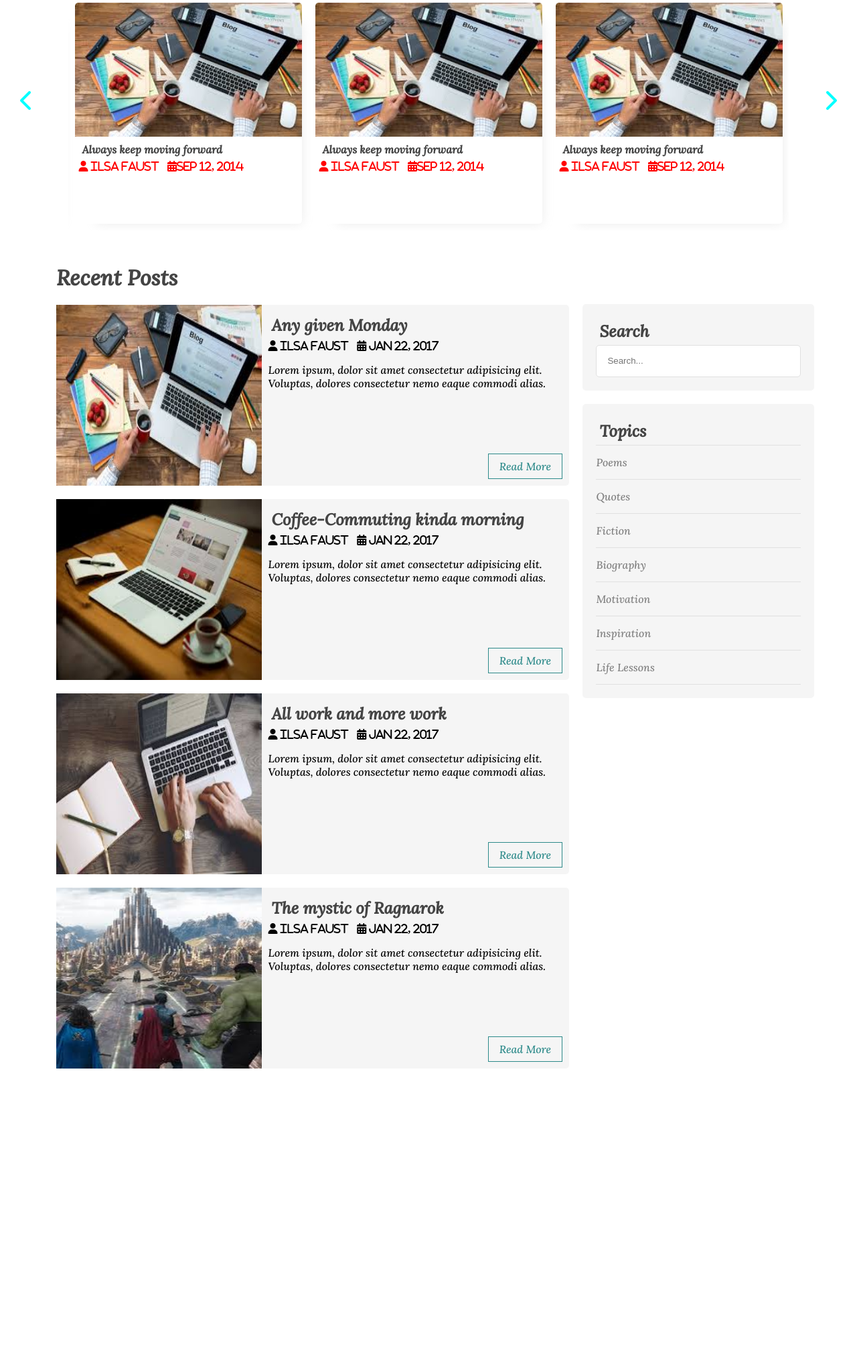
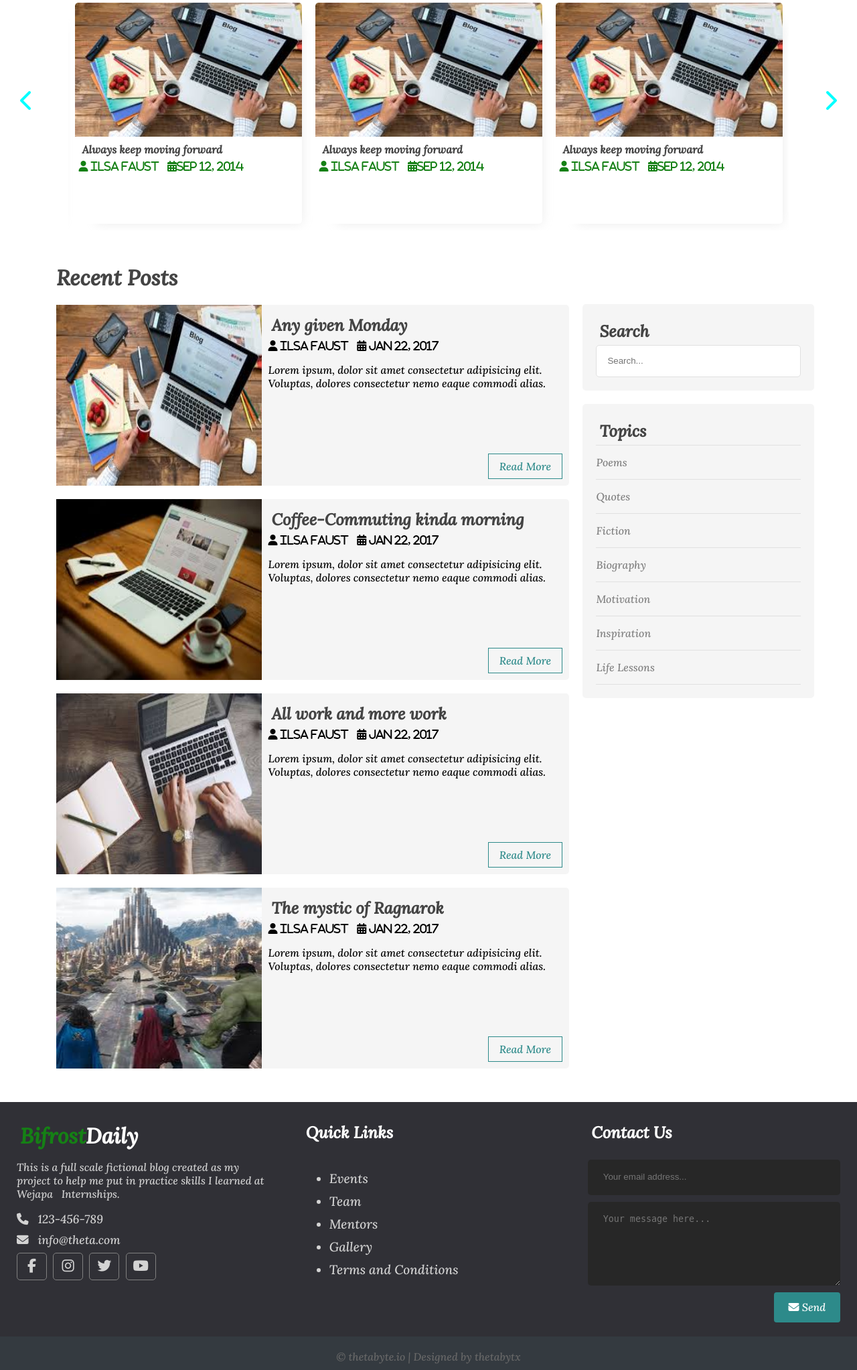
Before and after one commit to thetabyte/thorblog, a PHP site: page /assets/blog.html in a window 1280 px wide. Shown: the part 173-2218 px from the top of the page at 67% size. Before the commit the page ends 1768 px from the top, so only its background shows below. Run offline with PHP 8.4, Linux system fonts and the light colour scheme; some libraries are stand-ins or nearby versions.

Commit message:
feat: Footer design implementation

```diff
--- a/assets/blog.html
+++ b/assets/blog.html
@@ -211,7 +211,68 @@
 
     <!--/container-->
 
+    <!--Footer-->
+    <div class="footer">
+        <div class="footer-content">
+            <div class="footer-section about">
+                <h1 class="logo-text"><span>Bifrost</span>Daily</h1>
+                <p>
+                    This is a full scale fictional blog created as my project to
+                    help me put in practice skills I learned at Wejapa &nbsp; Internships.
+                </p>
+                <div class="contact">
+                    <span><i class="fa fa-phone"></i> &nbsp; 123-456-789</span>
+                    <span><i class="fa fa-envelope"></i> &nbsp; info@theta.com</span>
+                </div>
+                <div class="socials">
+                    <a href="#"><i class="fa fa-facebook"></i></a>
+                    <a href="#"><i class="fa fa-instagram"></i></a>
+                    <a href="#"><i class="fa fa-twitter"></i></a>
+                    <a href="#"><i class="fa fa-youtube"></i></a>
+                </div>
+            </div>
 
+            <div class="footer-section links">
+                <h2>Quick Links</h2>
+                <br>
+                <ul>
+                    <a href="@">
+                        <li>Events</li>
+                    </a>
+                    <a href="@">
+                        <li>Team</li>
+                    </a>
+                    <a href="@">
+                        <li>Mentors</li>
+                    </a>
+                    <a href="@">
+                        <li>Gallery</li>
+                    </a>
+                    <a href="@">
+                        <li>Terms and Conditions</li>
+                    </a>
+                </ul>
+            </div>
+
+            <div class="footer-section contact-form">
+                <h2>Contact Us</h2>
+                <br>
+                <form action="index.html" method="post">
+                    <input type="email" name="email" class="text-input contact-input" placeholder="Your email address...">
+                    <textarea rows="4" name="message" class="text-input contact-input" placeholder="Your message here..."></textarea>
+                    <button type="submit" class="btn btn-big contact-btn">
+                        <i class="fa fa-envelope"></i>
+                        Send
+                    </button>
+                </form>
+            </div>
+        </div>
+
+        <div class="footer-bottom">
+            &copy; thetabyte.io | Designed by thetabytx
+        </div>
+    </div>
+    <!--/Footer-->
 
     <!--JQUERY-->
     <script src="https://cdnjs.cloudflare.com/ajax/libs/jquery/3.5.1/jquery.min.js" integrity="sha512-bLT0Qm9VnAYZDflyKcBaQ2gg0hSYNQrJ8RilYldYQ1FxQYoCLtUjuuRuZo+fjqhx/qtq/1itJ0C2ejDxltZVFg==" crossorigin="anonymous"></script>
--- a/assets/css/style.css
+++ b/assets/css/style.css
@@ -2,7 +2,8 @@
     box-sizing: border-box;
 }
 
-body{
+html body{
+    height: 100%;
     padding: 0px;
     margin: 0px;
     background: #fff;
@@ -32,11 +33,18 @@ a {
     color: white;
     border: 1px solid transparent;
     border-radius: .25rem;
+    transition: all .4s; /*added transition to btn:hover and btn make light green fade in and out*/
+}
+
+.btn-big {
+    padding: .7rem 1.3rem;
+    line-height: 1.3rem;
 }
 
 .btn:hover {
     color: white !important;
-    background: red;
+    background: rgb(21, 128, 21);
+    transition: all .4s;
 }
 
 .text-input {
@@ -141,6 +149,10 @@ header .menu-toggle{
     display: none;
 }
 
+.page-wrapper {
+    min-height: 100%;
+}
+
 .page-wrapper a:hover {
     color: lightblue;
 }
@@ -191,7 +203,7 @@ header .menu-toggle{
 .post-slider .post-wrapper .post .post-info {
     height: 130px;
     padding: 0px 5px;
-    color: red;
+    color: rgb(21, 128, 21);
     font-family: 'lora', sans-serif; /* font not reflecting*/
 }
 
@@ -298,6 +310,101 @@ header .menu-toggle{
     transition: all 0.5s;
 }
 
+/*FOOTER*/
+.footer{
+    background: #303036;
+    color: #d3d3d3;
+    height: 400px;
+    position: relative;
+}
+
+.footer .footer-content {
+    height: 350px;
+    display: flex;
+}
+
+.footer .footer-content .footer-section {
+    flex: 1;
+    padding: 25px;
+}
+
+.footer .footer-content h1,
+.footer .footer-content h2 {
+    color: white;
+}
+
+.footer .footer-content .about h1 span {
+    color: rgb(21, 128, 21);
+}
+
+.footer .footer-content .about .contact span{
+    display: block;
+    font-size: 1.1em;
+    margin-bottom: 8px;
+}
+
+.footer .footer-content .about .socials a {
+    border: 1px solid grey;
+    width: 45px;
+    height: 41px;
+    padding-top: 5px;
+    margin-right: 5px;
+    text-align: center;
+    display: inline-block;
+    font-size: 1.3em;
+    border-radius: 5px;
+    transition: all 0.4s;
+}
+
+.footer .footer-content .about .socials a:hover {
+    border: 1px solid rgb(21, 128, 21);
+    color: rgb(21, 128, 21);
+    transition: all 0.4s;
+}
+
+.footer .footer-content .links ul a {
+    display: block;
+    margin-bottom: 10px;
+    font-size: 1.2em;
+    transition: all 0.4s;
+}
+
+.footer .footer-content .links ul a:hover {
+    color: rgb(21, 128, 21);
+    margin-left: 15px;
+    transition: all 0.4s;
+}
+
+.footer .footer-content .contact-form .contact-input {
+    background: #272727;
+    color: #bebdbd;
+    margin-bottom: 10px;
+    line-height: 1.5rem;
+    padding: 0.9rem 1.4rem;
+    border: none;
+}
+
+.footer .footer-content .contact-form .contact-input:focus {
+    background: #1a1a1a;
+}
+
+.footer .footer-content .contact-form .contact-btn {
+    float: right;
+    font-size: 1em;
+    font-family:'lora';
+}
+
+.footer .footer-bottom {
+    background: #343a40;
+    color: #686868;
+    height: 50px;
+    width: 100%;
+    text-align: center;
+    position: absolute;
+    bottom: 0px;
+    left: 0px;
+    padding-top: 20px;
+}
 
 /*Media Queries - Responsiveness*/
 
```
